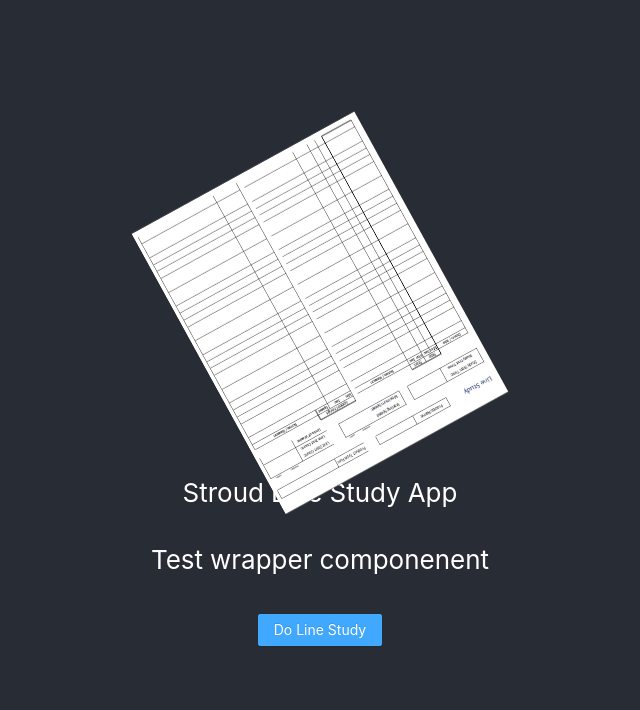
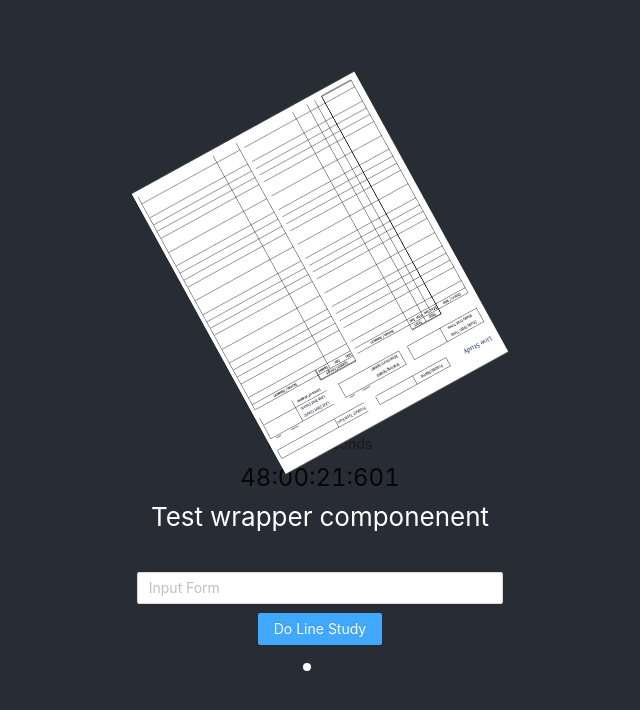
Before and after one commit to JoshW-dev/line-study-app, a React (Create React App) app in the folder client/: page / in a window 1280 px wide. Both pictures are taken after a click on the button "Do Line Study". Shown: the top 710 px of the page, without its empty margins (320-960 px from the left). Built offline with nearby package versions, Linux system fonts and the light colour scheme.

Commit message:
add base componenents for line study

```diff
--- a/client/src/App.css
+++ b/client/src/App.css
@@ -27,7 +27,9 @@
 .App-link {
   color: #61dafb;
 }
-
+.white{
+  color: #FFFFFF;
+}
 @keyframes App-logo-spin {
   from {
     transform: rotate(0deg);
--- a/client/src/App.js
+++ b/client/src/App.js
@@ -10,10 +10,6 @@ function App() {
       <header className="App-header">
         <img src={lineStudyImage} className="App-logo" alt="logo" />
 
-        <p>
-          Stroud Line Study App
-        </p>
-
         <LineStudy data = "testdata" />
 
       </header>
--- a/client/src/components/lineStudy.jsx
+++ b/client/src/components/lineStudy.jsx
@@ -1,19 +1,42 @@
 import React, {Component} from 'react'
-import {  Button  } from 'antd';
+import {  Button, Input, Statistic  } from 'antd';
 import { Components } from 'antd/lib/date-picker/generatePicker';
-import lineStudyImage from '../images/lineStudyTemplate.png'
+
+const { Countdown } = Statistic;
+const deadline = Date.now() + 1000 * 60 * 60 * 24 * 2 + 1000 * 30; // Moment is also OK
 
 class lineStudy extends Component{
+state = {
+    input: "",
+    data: []
+}
 onClick = () => {
     console.log("button clicked")
+    var newData = {id: 0, value: this.state.input}
+    this.setState({input: ""})
+    this.setState({data: [...this.state.data, newData]});
+}
+updateInputField = (e)=>{
+    this.setState({input: e.target.value})
 }
 render(data){
    return (
       <div className="line-study-wrapper">
 
+           <div className = "white">
+           <Countdown className = "white" title="Million Seconds" value={deadline} format="HH:mm:ss:SSS" />
+
+            </div>
           Test wrapper componenent
           <p>{data}</p>
+          <Input placeholder="Input Form" onChange={this.updateInputField} />
           <Button onClick = {this.onClick} type="primary">Do Line Study</Button>
+          <div>
+            {this.state.data.map(function(d, idx){
+                 return (<li key={idx}>{d.value}</li>)
+            })}
+        </div>
+
     </div>
     )
 }
```
